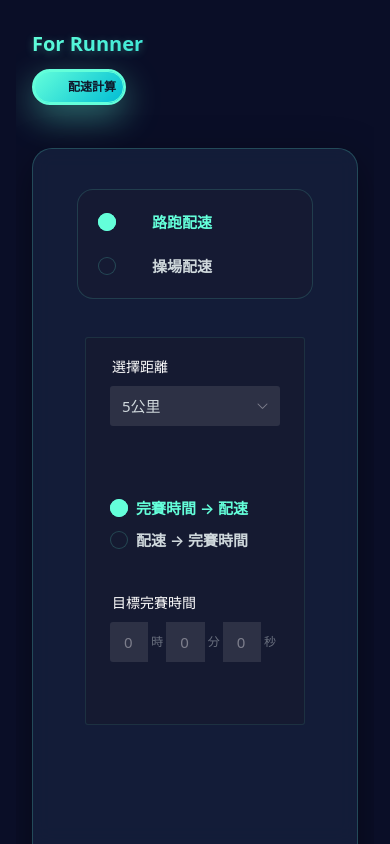
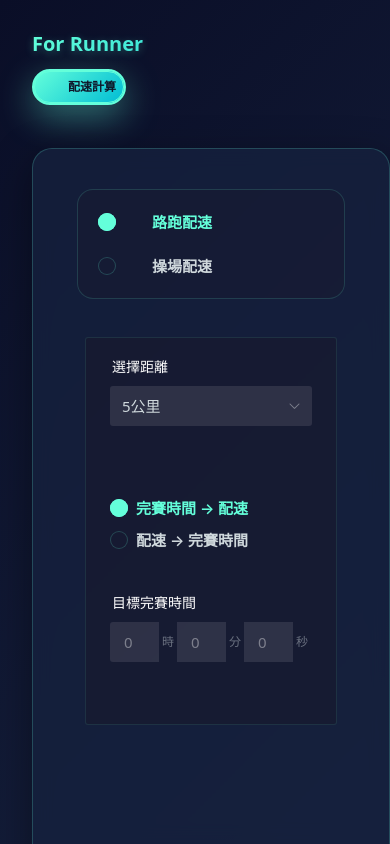
Before and after one commit to goodispeter/for-runner, a Vue app: page /#/pace-calculator in a window 390 px wide. Built offline with nearby package versions, Linux system fonts and the light colour scheme; some icons are missing.

Commit message:
delete footer

```diff
--- a/src/App.vue
+++ b/src/App.vue
@@ -1,8 +1,7 @@
 <script setup lang="ts">
 import { darkTheme } from 'naive-ui'
-import { NConfigProvider, NGlobalStyle, NLayout, NLayoutContent } from 'naive-ui'
+import { NConfigProvider, NGlobalStyle } from 'naive-ui'
 import type { GlobalThemeOverrides } from 'naive-ui'
-import AppFooter from './components/AppFooter.vue'
 import MainNavbar from './components/MainNavbar.vue'
 
 // 自定義主題配色
@@ -41,15 +40,16 @@ const themeOverrides: GlobalThemeOverrides = {
 <template>
   <n-config-provider :theme="darkTheme" :theme-overrides="themeOverrides">
     <n-global-style />
-    <n-layout class="app-layout">
-      <n-layout-content class="main-content">
+    <div class="app-layout">
+      <div class="main-content">
         <!-- 主要導航 -->
         <MainNavbar />
-        <!-- 路由內容 -->
-        <router-view />
-      </n-layout-content>
-      <AppFooter />
-    </n-layout>
+        <!-- 路由內容容器 -->
+        <div class="route-container">
+          <router-view />
+        </div>
+      </div>
+    </div>
   </n-config-provider>
 </template>
 
@@ -83,9 +83,21 @@ body {
   min-height: 0;
 }
 
+/* 統一的路由容器樣式 */
+.route-container {
+  max-width: 1200px;
+  margin: 0 auto;
+  padding: 0 20px;
+  width: 100%;
+}
+
 @media (max-width: 768px) {
   .main-content {
     padding: 12px 16px 12px 16px;
   }
+
+  .route-container {
+    padding: 0 16px;
+  }
 }
 </style>
--- a/src/components/AppFooter.vue
+++ /dev/null
@@ -1,58 +0,0 @@
-<template>
-  <n-layout-footer bordered class="footer">
-    <div class="footer-content">
-      <n-space justify="center" align="center" :size="16">
-        <n-text depth="3" class="footer-text"> © 讓每一步都更精準 </n-text>
-        <n-divider vertical />
-        <n-space :size="12">
-          <n-icon size="16" color="#64ffda">
-            <HeartIcon />
-          </n-icon>
-          <n-text depth="3" class="footer-text">為跑者而生</n-text>
-        </n-space>
-      </n-space>
-    </div>
-  </n-layout-footer>
-</template>
-
-<script setup lang="ts">
-import { NLayoutFooter, NSpace, NText, NDivider, NIcon } from 'naive-ui'
-import { Heart as HeartIcon } from '@vicons/ionicons5'
-</script>
-
-<style scoped>
-.footer {
-  height: auto;
-  min-height: 56px;
-  background: linear-gradient(135deg, #1a1a2e 0%, #16213e 100%);
-  border-top: 1px solid rgba(100, 255, 218, 0.2);
-  display: flex;
-  align-items: center;
-  padding: 16px 24px;
-  margin-top: 16px;
-  flex-shrink: 0;
-}
-
-.footer-content {
-  width: 100%;
-}
-
-.footer-text {
-  color: #8892b0;
-  font-size: 16px;
-  font-weight: 400;
-  line-height: 1.2;
-}
-
-@media (max-width: 768px) {
-  .footer {
-    padding: 12px 16px;
-    min-height: 48px;
-    margin-top: 12px;
-  }
-
-  .footer-text {
-    font-size: 14px;
-  }
-}
-</style>
--- a/src/views/home/HomePageView.vue
+++ b/src/views/home/HomePageView.vue
@@ -74,12 +74,6 @@ const goToPaceCalculator = () => {
 </script>
 
 <style scoped>
-.home-page-view {
-  max-width: 1200px;
-  margin: 0 auto;
-  padding: 0 20px;
-}
-
 .welcome-card {
   background: rgba(22, 33, 62, 0.8);
   backdrop-filter: blur(10px);
@@ -192,10 +186,6 @@ const goToPaceCalculator = () => {
 }
 
 @media (max-width: 768px) {
-  .home-page-view {
-    padding: 0 16px;
-  }
-
   .welcome-title {
     font-size: 28px;
   }
--- a/src/views/pace-calculator/PaceCalculatorView.vue
+++ b/src/views/pace-calculator/PaceCalculatorView.vue
@@ -52,12 +52,6 @@ const calculatorType = ref<'running' | 'track'>('running')
 </script>
 
 <style scoped>
-.pace-calculator-view {
-  max-width: 1400px;
-  margin: 0 auto;
-  padding: 0 20px;
-}
-
 .main-calculator-card {
   background: rgba(22, 33, 62, 0.8);
   backdrop-filter: blur(10px);
@@ -107,10 +101,6 @@ const calculatorType = ref<'running' | 'track'>('running')
 }
 
 @media (max-width: 768px) {
-  .pace-calculator-view {
-    padding: 0 16px;
-  }
-
   .main-calculator-card {
     padding: 20px;
   }
```
